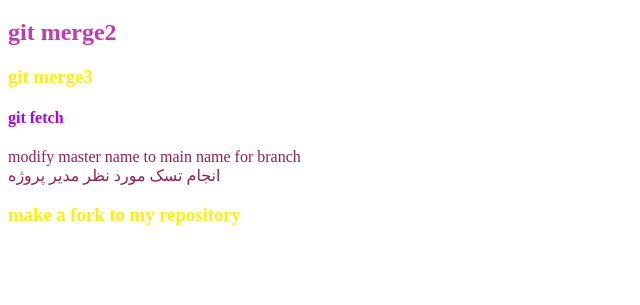
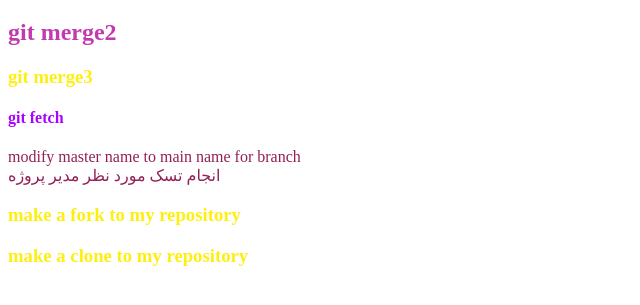
Before and after one commit to sadra-74-js/my-project, a plain HTML site: page pages/index.html in a window 1280 px wide. Shown: the part 321-626 px from the top of the page, without its empty margins (0-640 px from the left). Drawn offline with Linux system fonts and the light colour scheme.

Commit message:
make a clone to my repository

```diff
--- a/pages/index.html
+++ b/pages/index.html
@@ -26,5 +26,6 @@
     <div class="loader-content">انجام تسک مورد نظر مدیر پروژه</div>
   </div>
   <h3 class="fork">make a fork to my repository</h3>
+  <h3 class="clone">make a clone to my repository</h3>
 </body>
 </html>
```
